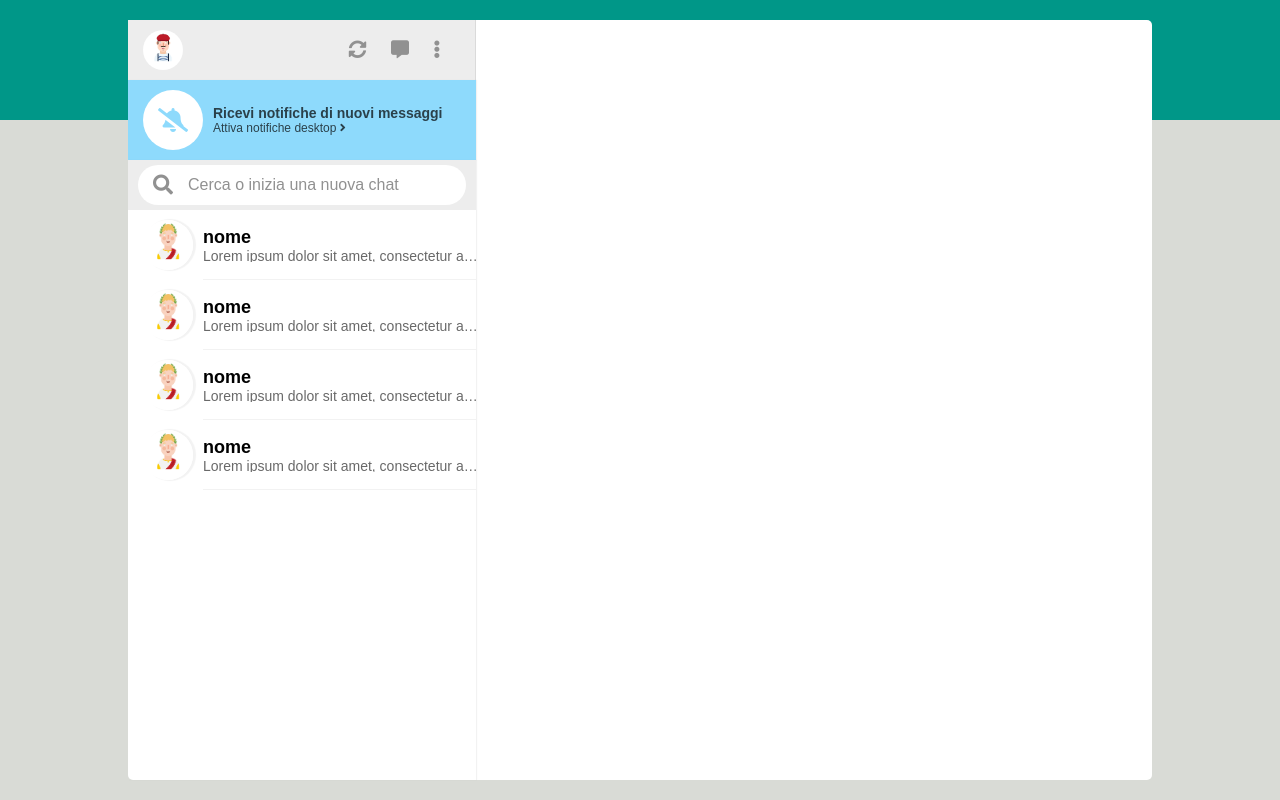
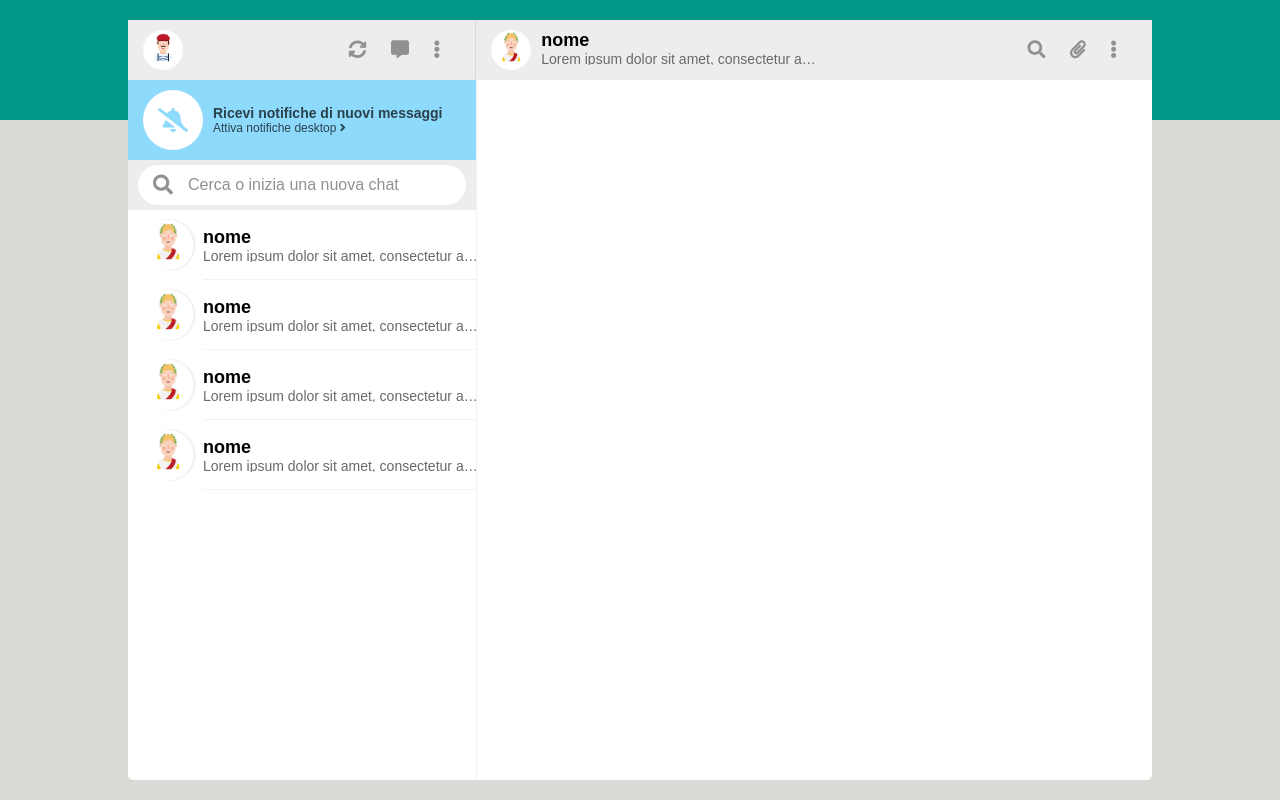
Before and after one commit to DaoudMoussa/vue-boolzapp, a plain HTML site: page index.html in a window 1280 px wide. Drawn offline with nearby package versions, Linux system fonts and the light colour scheme.

Commit message:
aggiunto header della chat

```diff
--- a/index.html
+++ b/index.html
@@ -89,6 +89,26 @@
                             </ul>
                         </div>
                     </aside>
+                    <main>
+                        <header>
+                            <div class="left-side">
+                                <img class="active-avatar" src="avatar_icons/avatar_1.jpg" alt="">
+                                <div class="text-box">
+                                    <div class="name">nome</div>
+                                    <p class="last-message">Lorem ipsum dolor sit amet, consectetur adipisicing elit, sed do eiusmod tempor incididunt ut labore et dolore magna aliqua. Ut enim ad minim veniam, quis nostrud exercitation ullamco laboris nisi ut aliquip ex ea commodo consequat. Duis aute irure dolor in reprehenderit in voluptate velit esse cillum dolore eu fugiat nulla pariatur. Excepteur sint occaecat cupidatat non proident, sunt in culpa qui officia deserunt mollit anim id est laborum.</p>
+                                </div>
+                            </div>
+                            <div class="right-side">
+                                <a href="#"><i class="fas fa-search"></i></a>
+                                <a href="#"><i class="fas fa-paperclip"></i></a>
+                                <a href="#"><i class="fas fa-ellipsis-v"></i></a>
+                            </div>
+
+                        </header>
+                        <div id="chat-container">
+
+                        </div>
+                    </main>
                 </div>
             </div>
         </div>
--- a/style.css
+++ b/style.css
@@ -54,6 +54,13 @@ header {
     align-items: center;
 }
 
+header a {
+    display: inline-block;
+    font-size: 18px;
+    margin-right: 20px;
+    color: #919191;
+}
+
 aside {
     float: left;
     width: 34%;
@@ -64,17 +71,11 @@ aside header {
     border-right: 1px solid #dadada;
 }
 
-aside header .my-avatar {
+header img {
     height: 40px;
     border-radius: 50%;
 }
 
-aside header a {
-    display: inline-block;
-    font-size: 18px;
-    margin-right: 20px;
-    color: #919191;
-}
 
 #notification-cta {
     height: 80px;
@@ -122,7 +123,7 @@ aside header a {
     text-decoration: underline;
 }
 
-.right-side {
+#notification-cta .right-side {
     display: none;
     color: white;
     font-size: 24px;
@@ -199,12 +200,12 @@ aside header a {
     border
 }
 
-#prev-conv .contact-list .contact .text-box .name {
+.name {
     font-size: 18px;
     font-weight: 600;
 }
 
-#prev-conv .contact-list .contact .text-box p {
+.name + p {
     font-size: 14px;
     height: 1em;
     text-overflow: ellipsis;
@@ -220,3 +221,11 @@ aside header a {
     color: #696969;
     border-bottom: 1px solid #f2f2f2;
 }
+
+header .left-side {
+    display: flex;
+}
+
+header .left-side img {
+    margin-right: 10px;
+}
```
